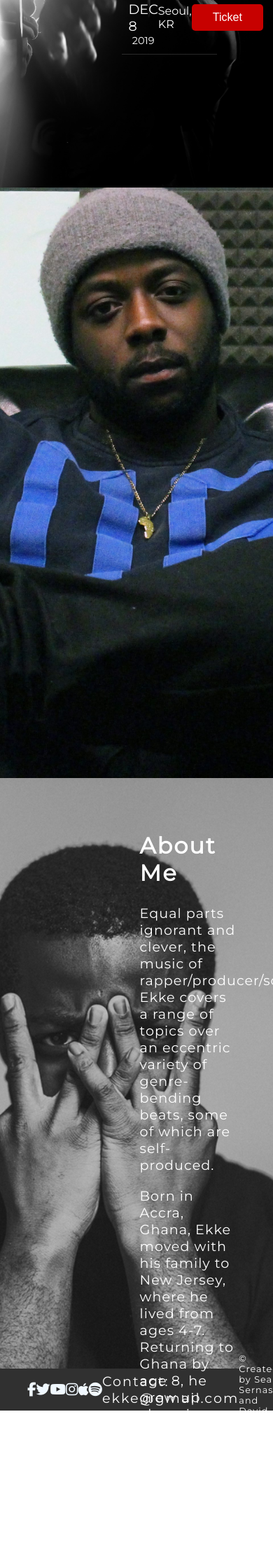
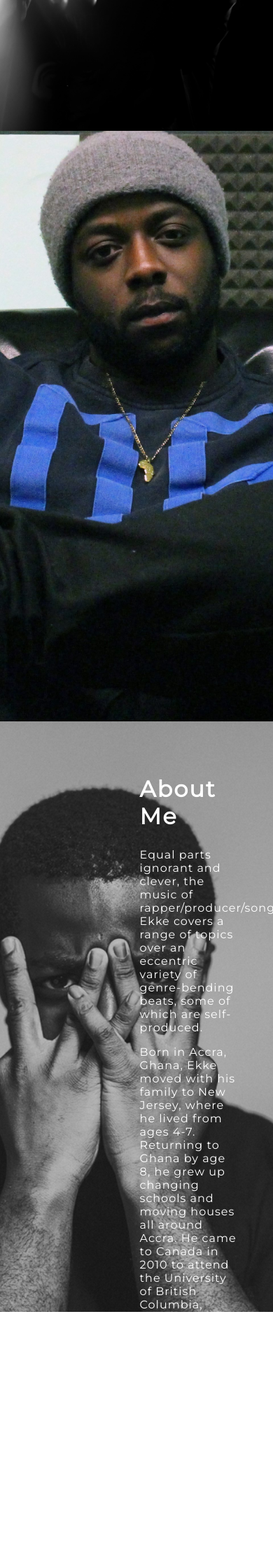
Before and after one commit to Bizix/ekkemusic, a PHP site: page / in a window 390 px wide; the page is wider, and only the part inside the window is pictured. Shown: the part 1521-3752 px from the top of that part at 70% size. Run offline with PHP 8.4, Linux system fonts and the light colour scheme; some libraries are stand-ins or nearby versions.

Commit message:
mobile media query

```diff
--- a/index.php
+++ b/index.php
@@ -13,6 +13,7 @@
 </head>
 
 <body>
+    <section id="home_container">
     <header id="header">
         <div class="header_container">
             <div class="socialMedia">
@@ -44,7 +45,6 @@
             </nav>
         </div>
     </header>
-    <section id="home_container">
         <div class="scroll_icon">
             <div class="wheel_animation">
             </div>
@@ -101,6 +101,7 @@
     <section id="media_container">
         <div id="media">
             <div id="insta_container">
+
             </div>
             <div id="youtube_container">
                 <!-- <iframe id="ytplayer" type="text/html" width="896" height="504"
@@ -116,10 +117,9 @@
         <p>Ekke has been exposed to a variety of genres throughout his upbringing, from Motown Funk and Jazz to Alternative Rock and of course, hip-hop. Influenced by rappers such as Eminem, Kanye West, The Game, Lil’ Wayne, Dr. Dre, Lupe Fiasco & Jay-Z, Ekke fell in love with hip-hop primarily for the lyricism and story telling. Both of these are major focal points in his own music.</p>
         <p>Ekke makes use of clever word play, exploration of dark & exaggerated themes, hyperbole and complex rhyme schemes to paint pictures and tell stories. Initially rapping under the moniker ‘Palendroam’, Ekke honed his craft writing original lyrics over popular beats before transitioning into production and creation of entirely original material.</p>
         </div>
-    </section>
-    <footer id="footer_container">
+        <footer id="footer_container">
             <div class="footer">
-                <div class="socialMedia social_footer">
+                <div class="social_footer">
                     <a href="https://www.facebook.com/itsekke" target="_blank" id="facebook"><i
                             class="fab fa-facebook-f"></i></a>
                     <a href="https://twitter.com/itsekke" target="_blank" id="twitter"><i class="fab fa-twitter"></i></a>
@@ -136,6 +136,7 @@
                 <div class="copyright"><p>&copy; Created by Sean Sernasie and David Vilar</p></div>
             </div>
     </footer>
+    </section>
     <script src="scripts/ekke.js"></script>
 </body>
 
--- a/scripts/ekke.js
+++ b/scripts/ekke.js
@@ -27,7 +27,7 @@ var getYoutube = function () {
             // console.log(objectYT);
             youtubeID = objectYT.items[0].contentDetails.videoId;
             var youtube_container = document.querySelector('#youtube_container');
-            youtube_container.innerHTML = ' <iframe id="ytplayer" type="text/html" width="896" height="504" src="https://www.youtube.com/embed/' + youtubeID + '"frameborder="0"></iframe>';
+            youtube_container.innerHTML = ' <iframe id="ytplayer" type="text/html" src="https://www.youtube.com/embed/' + youtubeID + '"frameborder="0"></iframe>';
             // youtube_container.innerHTML = most recent upload in playlist "videos" (not first in playlist)
         }
     }
--- a/styles/main.css
+++ b/styles/main.css
@@ -19,6 +19,7 @@ body {
 #home_container {
     background: url('../images/Shoots/5.png') no-repeat center center fixed;
     background-size: cover;
+    padding-top: 20px;
 }
 
 #header {
@@ -34,7 +35,7 @@ body {
 .header_container {
     display: flex;
     justify-content: center;
-    width: 70%;
+    width: 80%;
 }
 
 .socialMedia {
@@ -45,10 +46,12 @@ body {
 }
 
 .socialMedia i {
-    /* display: inline-block; */
     font-size: 20px;
     color: rgba(32, 32, 32, 0.911);
+}
 
+.socialMedia i:hover {
+    color: rgb(255, 255, 255);
 }
 
 .navbar_container {
@@ -186,7 +189,6 @@ body {
 }
 
 .show_date {
-
     margin: 0;
 }
 
@@ -227,6 +229,25 @@ body {
     background-size: cover;
 }
 
+#media {
+    display: flex;
+    align-items: center;
+    height: 90%;
+}
+
+#insta_container {
+    width: 50%;
+}
+
+#youtube_container {
+    width: 50%;
+}
+
+#ytplayer {
+    width: 80%;
+    height: 500px;
+}
+
 #about_container {
     background: url('../images/Shoots/10.jpg') no-repeat center center fixed;
     /* or use shoots/10.jph + black background */
@@ -257,7 +278,7 @@ body {
 }
 
 .about p {
-    font-size: 1.2rem;
+    /* font-size: 1.2rem; */
     letter-spacing: 1px;
 }
 
@@ -279,8 +300,15 @@ body {
     color: rgb(255, 255, 255);
 }
 
+.social_footer {
+    display: flex;
+    justify-content: space-around;
+    align-items: center;
+    width: 250px;
+}
+
 .social_footer a i {
-    color: aliceblue;
+    color: rgb(255, 255, 255);
 }
 
 .social_footer a i:hover {
@@ -301,3 +329,46 @@ body {
     font-size: 0.8rem;
     letter-spacing: 1px;
 }
+
+/* Mobile Phone */
+@media screen and (max-width: 800px) {
+
+    #header {
+        position: relative;
+        padding-left: 0;
+        min-height: 15%;
+    }
+
+    .navbar_container {
+        display: none;
+    }
+
+    .socialMedia {
+        width: 100%;
+        position: absolute;
+        bottom: 10px;
+        left: 0;
+        margin-bottom: 2px;
+    }
+
+    .socialMedia i {
+        margin-right: 5px;
+    }
+
+    .logo {
+        width: 440px;
+        display: flex;
+        justify-content: center;
+        align-items: center;
+        margin-bottom: 40px;
+    }
+
+    .logo img {
+        width: 70px;
+        color: rgb(255, 255, 255);
+    }
+
+    .scroll_icon {
+        display: none;
+    }
+}
```
